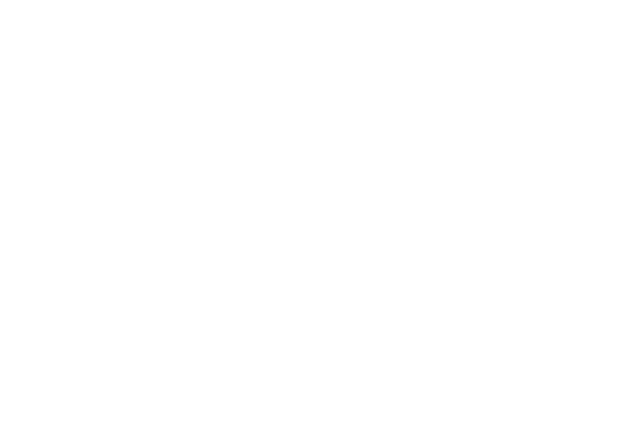
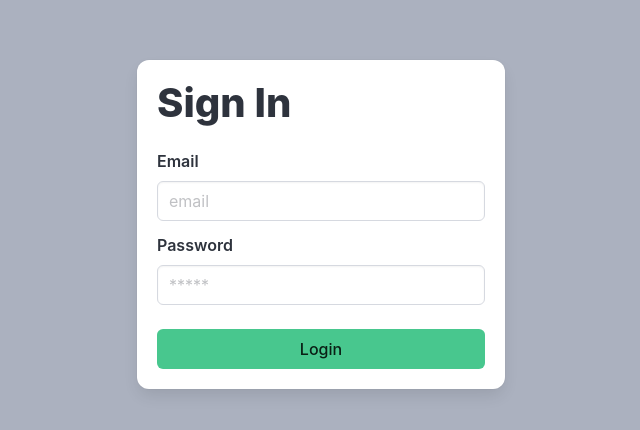
Before and after one commit to tahsinAmin/authentication-node-mysql-react, a React (Create React App) app in the folder frontend/: page / in a window 1280 px wide. Before the commit this address had no page. Shown: the part 176-606 px from the top of the page, without its empty margins (319-959 px from the left). Built offline with nearby package versions, Linux system fonts and the light colour scheme.

Commit message:
Login Components

```diff
--- a/frontend/src/App.js
+++ b/frontend/src/App.js
@@ -19,7 +19,7 @@ function App() {
       <BrowserRouter>
         <Routes>
 
-          <Route path="/login" element={<Login/>} />
+          <Route path="/" element={<Login/>} />
           <Route path="/dashboard" element={<Dashboard/>} />
 
           <Route path="/users" element={<Users/>} />
--- a/frontend/src/components/Login.jsx
+++ b/frontend/src/components/Login.jsx
@@ -1,28 +1,61 @@
-import React from 'react'
+import React, {useState, useEffect} from 'react';
+import { useDispatch, useSelector} from "react-redux";
+import { useNavigate } from "react-router-dom";
+import { LoginUser, reset } from "../features/authSlice";
+
+
 
 export const Login = () => {
+  const [email, setEmail] = useState("");
+  const [password, setPassword] = useState("");
+  const dispatch = useDispatch();
+  const navigate = useNavigate();
+  const {user, isError, isSuccess, isLoading, message} = useSelector(
+    (state) => state.auth
+  );
+
+  useEffect(() => {
+    if (user || isSuccess) {
+      console.log("=> user =", user);
+      console.log("=> isSuccess =", isSuccess);
+      navigate("/dashboard");
+    }
+    dispatch(reset());
+
+  }, [user, isSuccess, dispatch, navigate])
+
+  const Auth = (e) => {
+    e.preventDefault();
+    dispatch(LoginUser({email, password}))
+
+
+  }
+
   return (
     <section className="hero has-background-grey-light is-fullheight is-fullwidth">
       <div className="hero-body">
         <div className="container">
           <div className="columns is-centered">
             <div className="column is-4">
-                <form className='box'>
+                <form className='box' onSubmit={Auth}>
+                  {isError && <p className="has-text-centered">{message}</p>}
                   <h1 className="title is-2">Sign In</h1>
                     <div className="field">
                         <label className='label'>Email</label>
                         <div className="control">
-                            <input type="text" className="input" placeholder='email'/>
+                            <input type="text" className="input" value={email} onChange={(e) => setEmail( e.target.value)} placeholder='email'/>
                         </div>
                     </div>
                     <div className="field">
                         <label className='label'>Password</label>
                         <div className="control">
-                            <input type="password" className="input" placeholder='*****'/>
+                            <input type="password" value={password} onChange={(e) => setPassword(e.target.value)} className="input" placeholder='*****'/>
                         </div>
                     </div>
                     <div className="field mt-5">
-                        <button className='button is-success is-fullwidth'>Login</button>
+                        <button type='submit' className='button is-success is-fullwidth'>
+                          {isLoading ? 'Loading...' : 'Login'}
+                          </button>
                     </div>
                 </form>
             </div>
--- a/frontend/src/features/authSlice.js
+++ b/frontend/src/features/authSlice.js
@@ -11,7 +11,7 @@ const initialState = {
 
 export const LoginUser = createAsyncThunk("user/loginUser", async(user, thunkAPI) => {
     try {
-        const response = await axios.post('http:/localhost:5000/login', {
+        const response = await axios.post('http://localhost:5000/login', {
             email:user.email,
             password: user.password
         });
@@ -42,7 +42,7 @@ export const authSlice = createSlice({
         builder.addCase(LoginUser.rejected, (state, action) => {
             state.isLoading = false;
             state.isError = true;
-            state.messagex1 = action.payload;
+            state.message = action.payload;
         })
     }
 });
```
Also changed, not shown: 1 other file (tests, documents, lock files or other folders).
